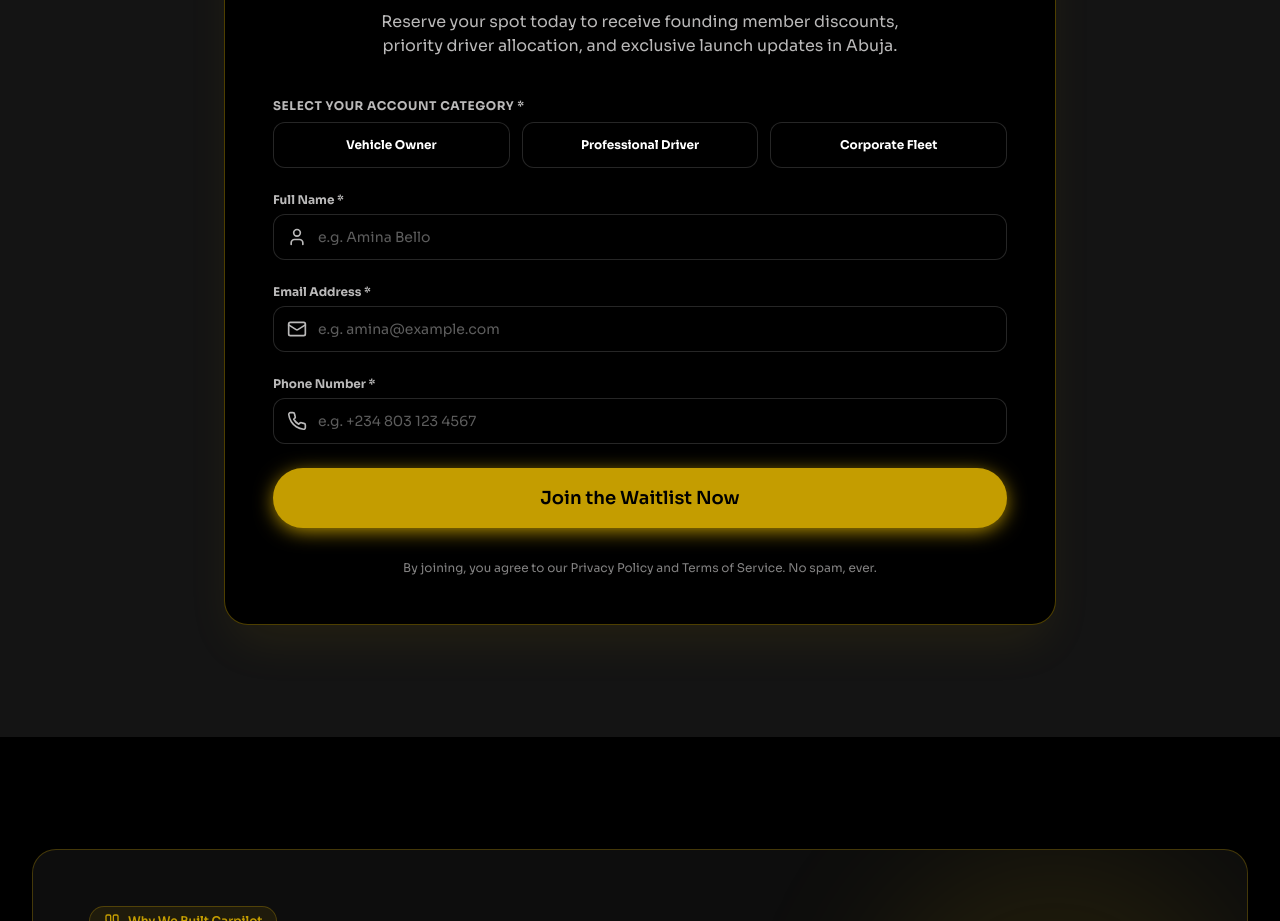
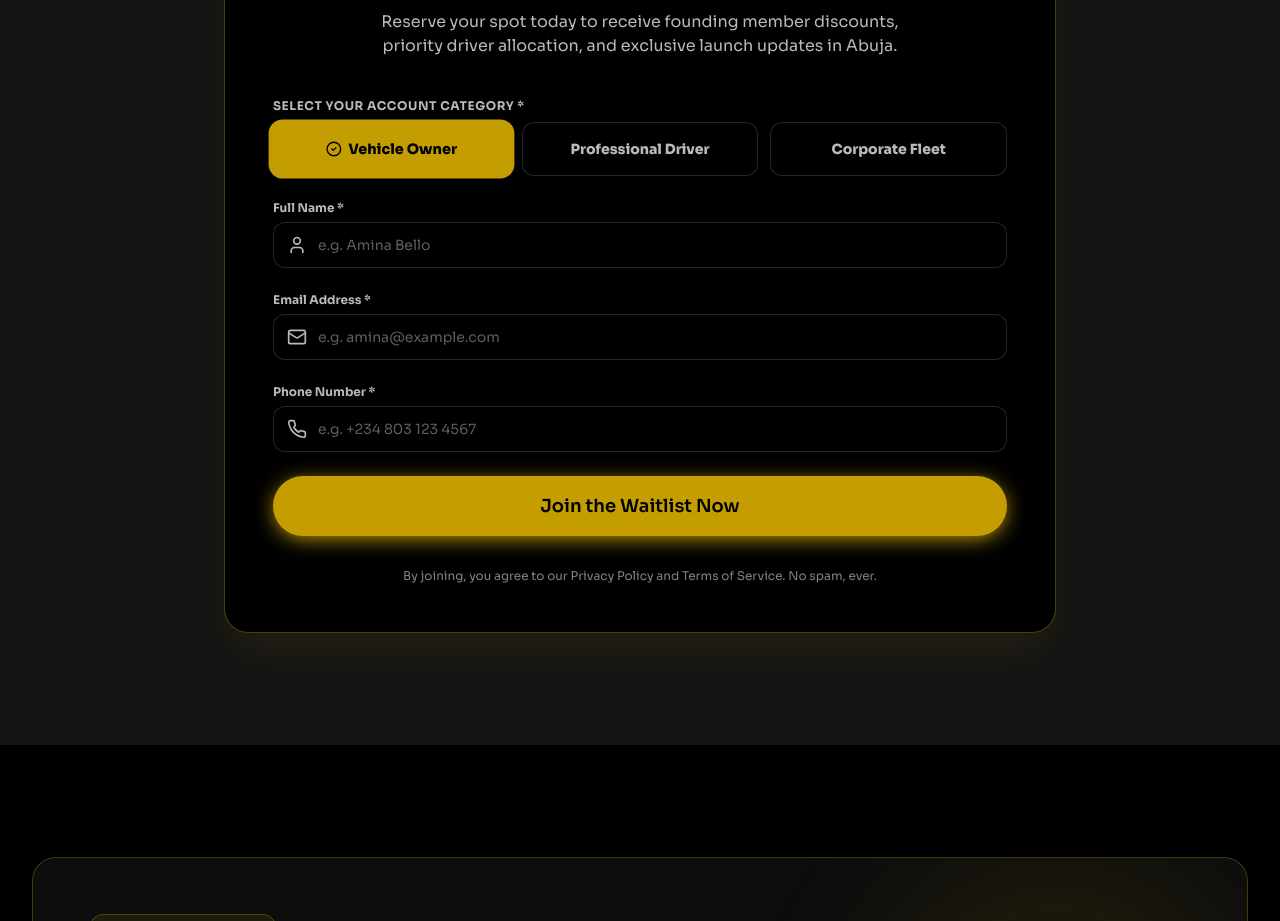
Before and after one commit to bamaishalom4-ship-it/carpilot, a Next.js app: page / in a window 1280 px wide. Shown: the part 8580-9501 px from the top of the page. Built offline with nearby package versions, Linux system fonts and the light colour scheme.

Commit message:
Highlight active selected account category in waitlist form

```diff
--- a/components/sections/WaitlistSection.tsx
+++ b/components/sections/WaitlistSection.tsx
@@ -37,6 +37,7 @@ export const WaitlistSection: React.FC<WaitlistSectionProps> = ({ initialRole =
     register,
     handleSubmit,
     setValue,
+    watch,
     formState: { errors },
   } = useForm<WaitlistFormData>({
     resolver: zodResolver(waitlistSchema),
@@ -45,6 +46,8 @@ export const WaitlistSection: React.FC<WaitlistSectionProps> = ({ initialRole =
       referred_by: referredByCode,
     },
   });
+
+  const selectedRole = watch("role");
 
   useEffect(() => {
     if (initialRole) {
@@ -208,15 +211,17 @@ export const WaitlistSection: React.FC<WaitlistSectionProps> = ({ initialRole =
                     { id: "customer", label: "Vehicle Owner" },
                     { id: "driver", label: "Professional Driver" },
                     { id: "corporate", label: "Corporate Fleet" },
-                  ].map((r) => (
+                  ].map((r) => {
+                    const isSelected = selectedRole === r.id;
+                    return (
                       <label
                         key={r.id}
                         className={`
-                        p-3.5 rounded-xl border text-center text-xs font-bold cursor-pointer transition-all duration-200 block select-none
+                          p-3.5 sm:p-4 rounded-xl border text-center text-xs sm:text-sm font-extrabold cursor-pointer transition-all duration-300 block select-none relative overflow-hidden
                           ${
-                          register("role").name === r.id
-                            ? "bg-gold text-black border-gold shadow-gold/20"
-                            : "bg-black/60 text-white border-white/15 hover:border-gold/50"
+                            isSelected
+                              ? "bg-gold text-black border-gold shadow-gold/40 ring-2 ring-gold scale-[1.02]"
+                              : "bg-black/60 text-grey border-white/15 hover:border-gold/50 hover:text-white"
                           }
                         `}
                       >
@@ -226,9 +231,13 @@ export const WaitlistSection: React.FC<WaitlistSectionProps> = ({ initialRole =
                           {...register("role")}
                           className="sr-only"
                         />
+                        <div className="flex items-center justify-center gap-1.5">
+                          {isSelected && <CheckCircle2 className="w-4 h-4 text-black shrink-0" />}
                           <span>{r.label}</span>
+                        </div>
                       </label>
-                  ))}
+                    );
+                  })}
                 </div>
                 {errors.role && (
                   <p className="text-xs text-red-400 mt-1">{errors.role.message}</p>
```
Lines whose indentation alone changed are shown as unchanged.
